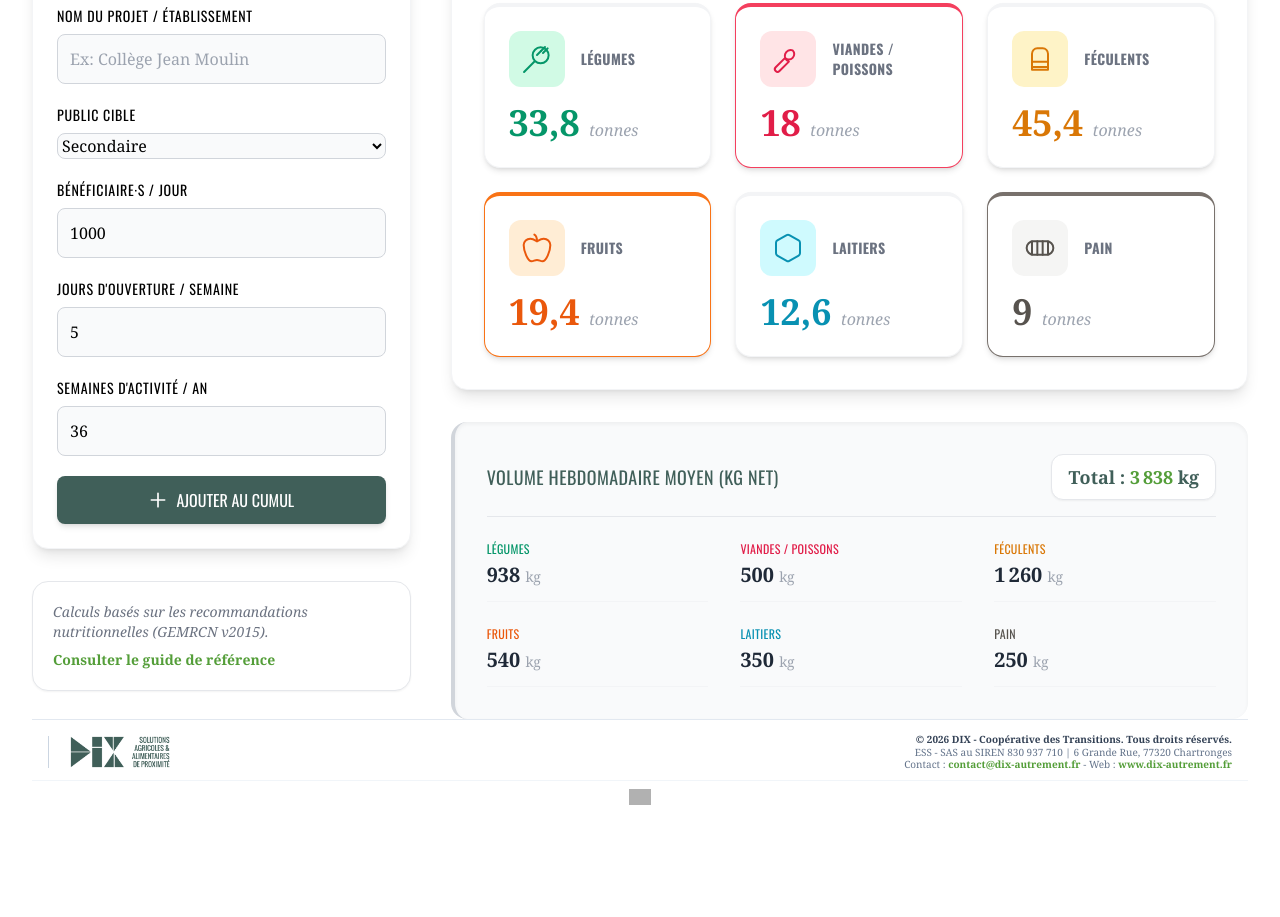
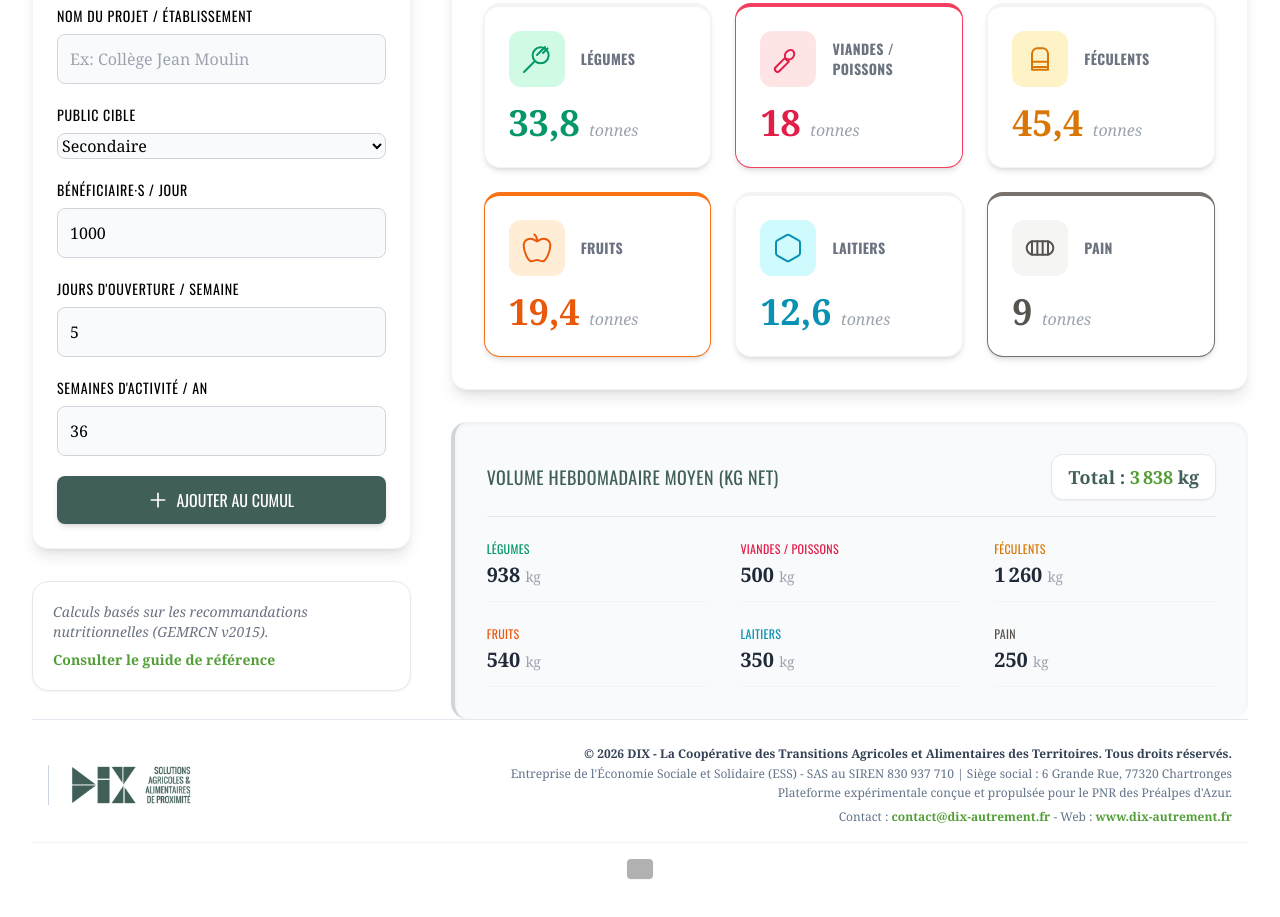
Before and after one commit to pierrealainmory-hue/site, a plain HTML site: page simulateur_impact.html in a window 1280 px wide. Shown: the part 628-1545 px from the top of the page. Before the commit the page ends 1477 px from the top, so only its background shows below. Drawn offline with nearby package versions, Linux system fonts and the light colour scheme; grey boxes are pictures that could not be loaded.

Commit message:
Revise footer and update agricultural yield data
Updated footer content and adjusted agricultural yield values.

```diff
--- a/simulateur_impact.html
+++ b/simulateur_impact.html
@@ -329,7 +329,9 @@ Toute modification ou distribution doit conserver cette mention.
 
                     <div class="bg-white rounded-2xl shadow-lg border border-gray-100 p-8">
                         <h2 class="text-xl text-dix-dark tracking-wide mb-2">Détail de l'Empreinte Foncière</h2>
-                        <p class="font-georgia text-gray-500 italic text-sm mb-6 pb-4 border-b border-gray-100">Cette estimation permet d'anticiper le besoin foncier pour l'installation de nos futur·e·s Entrepreneur·euse·s Salarié·e·s agricoles au sein de la coopérative.</p>
+                        <p class="font-georgia text-gray-500 italic text-sm mb-6 pb-4 border-b border-gray-100">
+                            Cette estimation permet d'anticiper le besoin foncier pour l'installation de nos futur·e·s Entrepreneur·euse·s Salarié·e·s agricoles au sein de la coopérative. <strong>* Les rendements à l'hectare utilisés pour cette modélisation (y compris les surfaces en prairies pour l'élevage) sont basés sur les moyennes de l'Agreste (Ministère de l'Agriculture) et de l'Idele.</strong>
+                        </p>
                         <div id="container-agriculture" class="grid grid-cols-1 md:grid-cols-2 xl:grid-cols-3 gap-6">
                             <!-- JS Inject -->
                         </div>
@@ -341,28 +343,31 @@ Toute modification ou distribution doit conserver cette mention.
     </div>
 
     <!-- Nouveau Footer Officiel -->
-    <footer class="bg-white border-t border-slate-200 mt-auto py-3 relative z-40">
-        <div class="max-w-7xl mx-auto px-4 flex flex-col md:flex-row justify-between items-center gap-4 text-center md:text-left">
+    <footer class="bg-white border-t border-slate-200 mt-auto py-6 relative z-40">
+        <div class="max-w-7xl mx-auto px-4 flex flex-col md:flex-row justify-between items-center gap-6 text-center md:text-left">
             <!-- Logos -->
             <div class="flex items-center gap-4">
-                <div class="w-px h-8 bg-slate-300 hidden sm:block"></div>
+                <div class="w-px h-10 bg-slate-300 hidden sm:block"></div>
                 <a href="https://www.dix-autrement.fr/" target="_blank" class="hover:opacity-80 transition" title="Visiter le site de DIX Solutions">
-                    <img src="logo-dix.png" alt="Logo DIX Solutions" class="h-10 object-contain">
+                    <img src="logo-dix.png" alt="Logo DIX Solutions" class="h-12 object-contain">
                 </a>
             </div>
 
             <!-- Mentions légales -->
-            <div class="text-[10px] text-slate-500 leading-tight md:text-right">
-                <strong class="text-slate-700">&copy; 2026 DIX - Coopérative des Transitions. Tous droits réservés.</strong><br>
-                ESS - SAS au SIREN 830 937 710 | 6 Grande Rue, 77320 Chartronges<br>
-                Contact : <a href="mailto:contact@dix-autrement.fr" class="text-[#549e39] font-bold hover:underline">contact@dix-autrement.fr</a> -
-                Web : <a href="https://www.dix-autrement.fr/" target="_blank" class="text-[#549e39] font-bold hover:underline">www.dix-autrement.fr</a>
+            <div class="text-xs text-slate-500 leading-relaxed md:text-right">
+                <strong class="text-slate-700">&copy; 2026 DIX - La Coopérative des Transitions Agricoles et Alimentaires des Territoires. Tous droits réservés.</strong><br>
+                Entreprise de l'Économie Sociale et Solidaire (ESS) - SAS au SIREN 830 937 710 | Siège social : 6 Grande Rue, 77320 Chartronges<br>
+                Plateforme expérimentale conçue et propulsée pour le PNR des Préalpes d'Azur.<br>
+                <span class="mt-1 block">
+                    Contact : <a href="mailto:contact@dix-autrement.fr" class="text-[#549e39] font-bold hover:underline">contact@dix-autrement.fr</a> -
+                    Web : <a href="https://www.dix-autrement.fr/" target="_blank" class="text-[#549e39] font-bold hover:underline">www.dix-autrement.fr</a>
+                </span>
             </div>
         </div>
 
         <!-- Compteur de visites -->
-        <div class="mt-2 pt-2 border-t border-slate-100 flex justify-center">
-            <img src="https://visitor-badge.laobi.icu/badge?page_id=pierrealainmory-hue.simulateur-impact-dix&left_text=Visites&left_color=%23405F59&right_color=%23549e39" alt="Compteur de visites de l'outil" class="opacity-80 hover:opacity-100 transition-opacity h-4">
+        <div class="mt-4 pt-4 border-t border-slate-100 flex justify-center">
+            <img src="https://visitor-badge.laobi.icu/badge?page_id=pierrealainmory-hue.simulateur-impact-dix&left_text=Visites&left_color=%23405F59&right_color=%23549e39" alt="Compteur de visites de l'outil" class="opacity-80 hover:opacity-100 transition-opacity h-5 rounded shadow-sm">
         </div>
     </footer>
 
@@ -413,7 +418,9 @@ Toute modification ou distribution doit conserver cette mention.
         const yields = { leg: 0.75, vpo: 0.80, fec: 2.80, fru: 0.90, lai: 1.0, pain: 1.0 };
         const labels = { leg: "Légumes", vpo: "VPO", fec: "Féculents", fru: "Fruits", lai: "Laitiers", pain: "Pain" };
         const palletCapacities = { leg: 600, vpo: 500, fec: 800, fru: 500, lai: 450, pain: 150 };
-        const agriYields = { leg: 25, fru: 18, fec: 7, pain: 6 };
+
+        // Mises à jour Agreste : Viande (0.35), Laitiers (9), Pain (6.5)
+        const agriYields = { leg: 25, fru: 18, fec: 7, pain: 6.5, lai: 9, vpo: 0.35 };
 
         // GESTION DU STOCKAGE LOCAL (CUMUL ETABLISSEMENTS)
         let savedEstablishments = JSON.parse(localStorage.getItem('dix_sim_ests')) || [];
```
